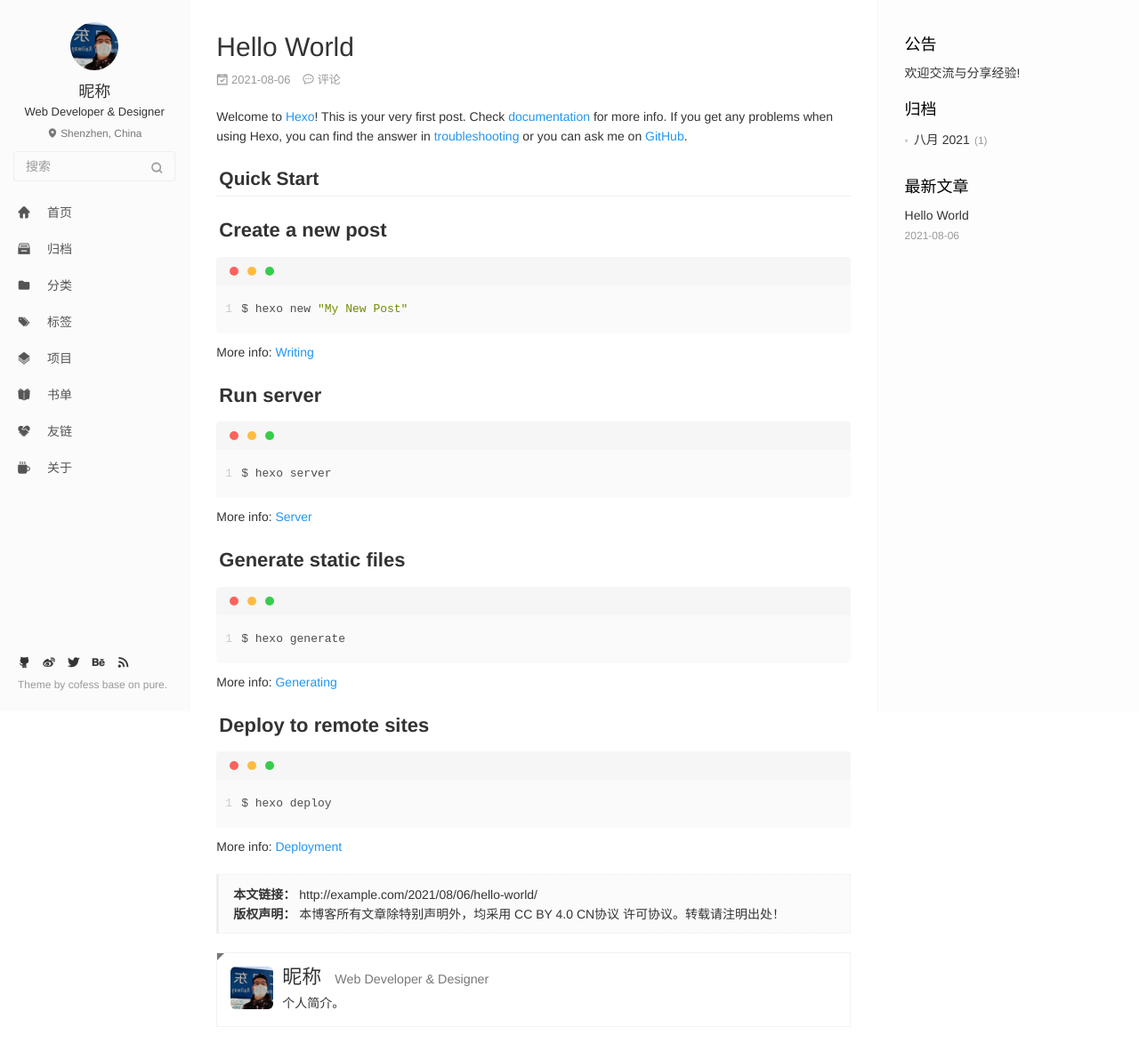
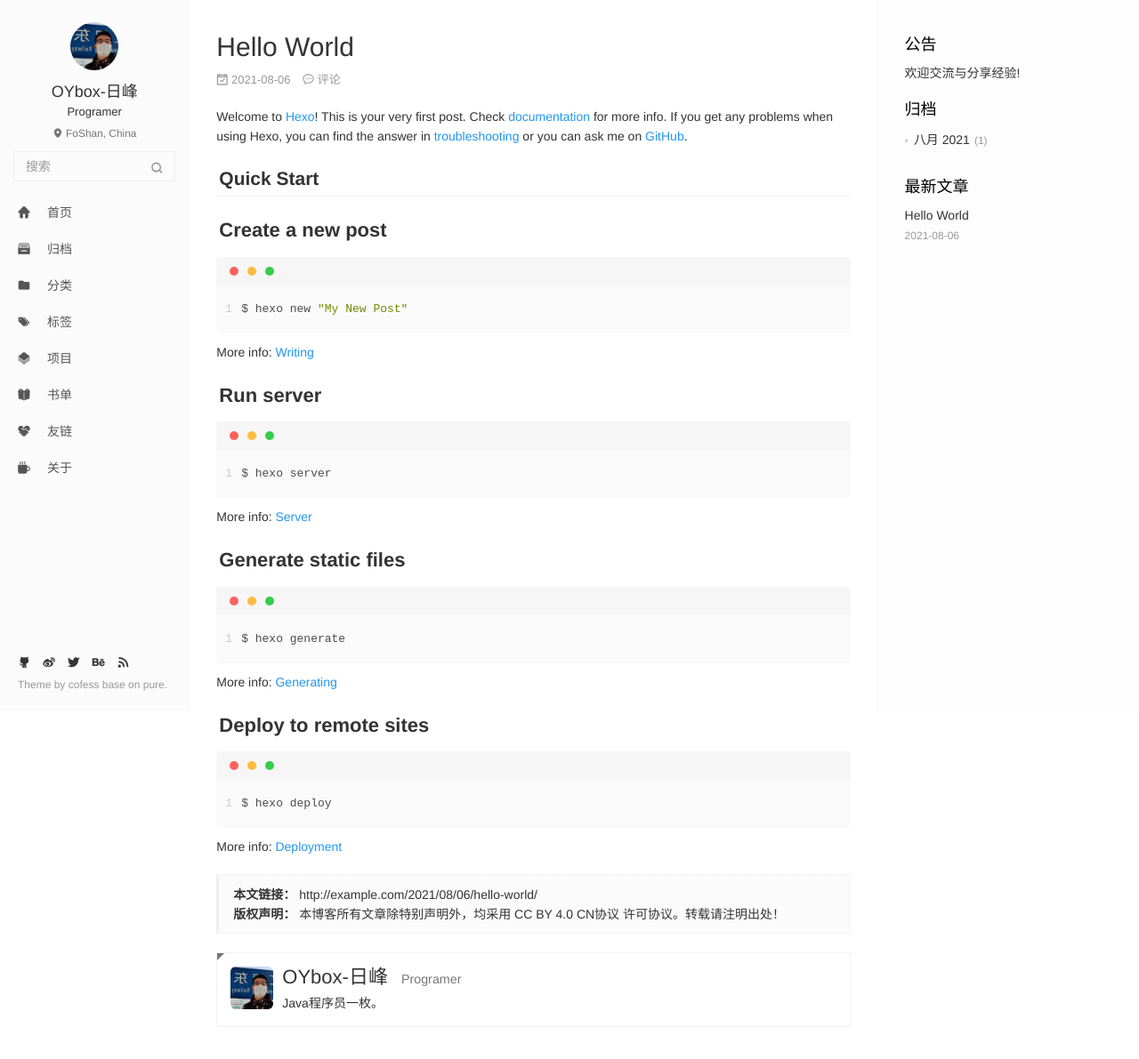
Before and after one commit to OYbox/OYbox.github.io, a plain HTML site: page index.html in a window 1280 px wide. Shown: the whole page at 89% size. Drawn offline with nearby package versions, Linux system fonts and the light colour scheme.

Commit message:
Site updated: 2021-08-07 00:22:02

```diff
--- a/index.html
+++ b/index.html
@@ -46,19 +46,19 @@
 <meta name="generator" content="Hexo 5.4.0"></head>
 
 
-<body class="main-center" itemscope itemtype="http://schema.org/WebPage">
+<body class="main-center theme-black# 主题颜色" itemscope itemtype="http://schema.org/WebPage">
   <header class="header" itemscope itemtype="http://schema.org/WPHeader">
   <div class="slimContent">
     <div class="navbar-header">
 
 
       <div class="profile-block text-center">
-        <a id="avatar" href="https://github.com/cofess" target="_blank">
+        <a id="avatar" href="https://github.com/OYbox" target="_blank">
           <img class="img-circle img-rotate" src="/images/avatar.jpg" width="200" height="200">
         </a>
-        <h2 id="name" class="hidden-xs hidden-sm">昵称</h2>
-        <h3 id="title" class="hidden-xs hidden-sm hidden-md">Web Developer &amp; Designer</h3>
-        <small id="location" class="text-muted hidden-xs hidden-sm"><i class="icon icon-map-marker"></i> Shenzhen, China</small>
+        <h2 id="name" class="hidden-xs hidden-sm">OYbox-日峰</h2>
+        <h3 id="title" class="hidden-xs hidden-sm hidden-md">Programer</h3>
+        <small id="location" class="text-muted hidden-xs hidden-sm"><i class="icon icon-map-marker"></i> FoShan, China</small>
       </div>
 
       <div class="search" id="search-form-wrap">
@@ -332,13 +332,13 @@
   <div class="panel-body">
     <figure class="media">
       <div class="media-left">
-        <a href="https://github.com/cofess" target="_blank" class="img-burn thumb-sm visible-lg">
+        <a href="https://github.com/OYbox" target="_blank" class="img-burn thumb-sm visible-lg">
           <img src="/images/avatar.jpg" class="img-rounded w-full" alt="">
         </a>
       </div>
       <div class="media-body">
-        <h3 class="media-heading"><a href="https://github.com/cofess" target="_blank"><span class="text-dark">昵称</span><small class="ml-1x">Web Developer &amp; Designer</small></a></h3>
-        <div>个人简介。</div>
+        <h3 class="media-heading"><a href="https://github.com/OYbox" target="_blank"><span class="text-dark">OYbox-日峰</span><small class="ml-1x">Programer</small></a></h3>
+        <div>Java程序员一枚。</div>
       </div>
     </figure>
   </div>
```
Also changed, not shown: 2021/08/06/hello-world/index.html (+8 -8 lines), archives/2021/08/index.html (+5 -5 lines), archives/2021/index.html (+5 -5 lines), archives/index.html (+5 -5 lines).
